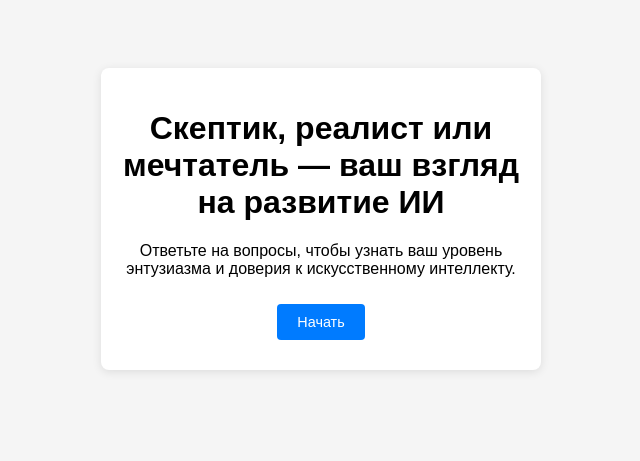
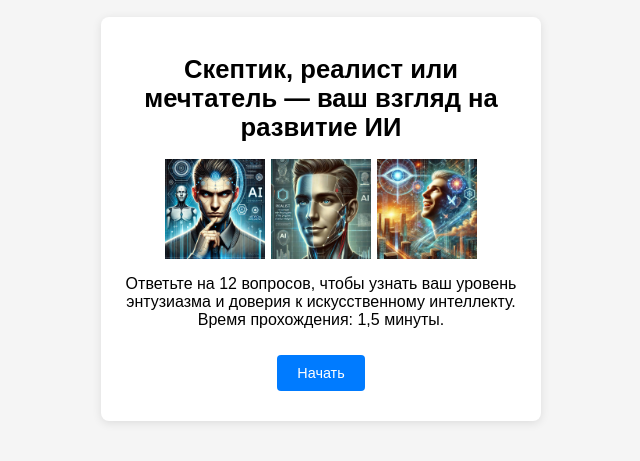
Before and after one commit to chuikoffru/ai-diag, a React (Vite) app: page / in a window 1280 px wide. Shown: the part 181-642 px from the top of the page, without its empty margins (319-959 px from the left). Built offline with nearby package versions, Linux system fonts and the light colour scheme.

Commit message:
Update start page and result page

```diff
--- a/src/App.tsx
+++ b/src/App.tsx
@@ -42,9 +42,15 @@ const App: React.FC = () => {
   if (step === 0) {
     return (
       <div className="app">
-        <h1>Скептик, реалист или мечтатель — ваш взгляд на развитие ИИ</h1>
+        <h1 className="start_title">Скептик, реалист или мечтатель — ваш взгляд на развитие ИИ</h1>
+        <div className="start_images">
+        <img src={sceptic} alt="Скептик" width={100} />
+        <img src={realist} alt="Реалист" width={100} />
+        <img src={dreamer} alt="Мечтатель" width={100} />
+        </div>
         <p>
-          Ответьте на вопросы, чтобы узнать ваш уровень энтузиазма и доверия к искусственному интеллекту.
+          Ответьте на 12 вопросов, чтобы узнать ваш уровень энтузиазма и доверия к искусственному интеллекту.
+          Время прохождения: 1,5 минуты.
         </p>
         <button onClick={() => setStep(1)}>Начать</button>
       </div>
@@ -57,6 +63,7 @@ const App: React.FC = () => {
       Скептики сомневаются в пользе и перспективах искусственного интеллекта. Они считают,
       что ИИ может нанести больше вреда, чем принести пользы, и предпочли бы ограничить его развитие.
       Для них технологии ИИ — это угроза или излишняя сложность, а не решение.
+      Рекомендуется подписаться на канал <a href="https://t.me/ai_skillful" target="_blank">@ai_skillful</a>, чтобы формировать уравновешенный взгляд на ИИ не упустить новые возможности для роста.
     `;
     let image = sceptic;
 
@@ -65,6 +72,7 @@ const App: React.FC = () => {
       description = `
         Реалисты видят и плюсы, и минусы ИИ. Они признают его потенциал для улучшения жизни, но осознают
         ограничения и риски. Реалисты понимают, что внедрение ИИ должно быть сбалансированным, с учётом этики и возможных последствий.
+        Рекомендуется подписаться на канал <a href="https://t.me/ai_skillful" target="_blank">@ai_skillful</a>, чтобы поддерживать навыки работы с ИИ на актуальном уровне.
       `;
       image = realist
     } else if (totalScore > questions.length * 2) {
@@ -73,15 +81,16 @@ const App: React.FC = () => {
         Мечтатели вдохновлены возможностями ИИ и верят, что он способен полностью преобразовать человечество.
         Они ожидают, что ИИ решит все глобальные проблемы, сделает жизнь лучше и приведёт к утопии.
         Для них технологии — это путь к идеальному будущему.
+        Рекомендуется подписаться на канал <a href="https://t.me/ai_skillful" target="_blank">@ai_skillful</a>, чтобы формировать здоровое уравновешенное отношение к ИИ.
       `;
       image = dreamer
     }
 
     return (
       <div className="app">
-        <h1>Ваш результат: {category}</h1>
+        <h1>Вы - {category}</h1>
         <img src={image} alt={category} width={300} />
-        <p>{description}</p>
+        <p dangerouslySetInnerHTML={{__html: description}}></p>
         <button onClick={resetTest}>Пройти тест снова</button>
       </div>
     );
--- a/src/index.css
+++ b/src/index.css
@@ -118,3 +118,16 @@ input[type="radio"] {
   display: flex;
   justify-content: space-between;
 }
+
+.start_title {
+  font-size: 1.6rem;
+}
+
+.start_images {
+  display: flex;
+  flex-wrap: nowrap;
+  flex-direction: row;
+  gap: 6px;
+  width: 100%;
+  justify-content: center;
+}
```
